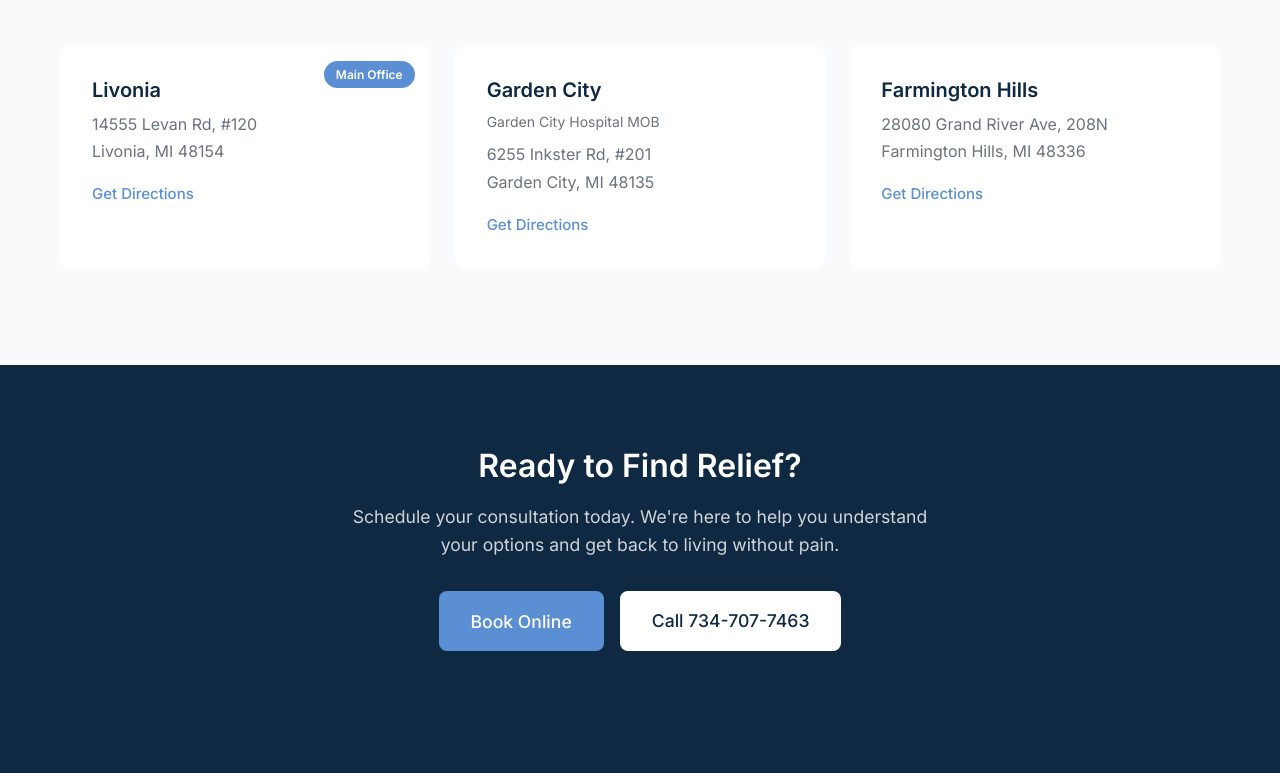
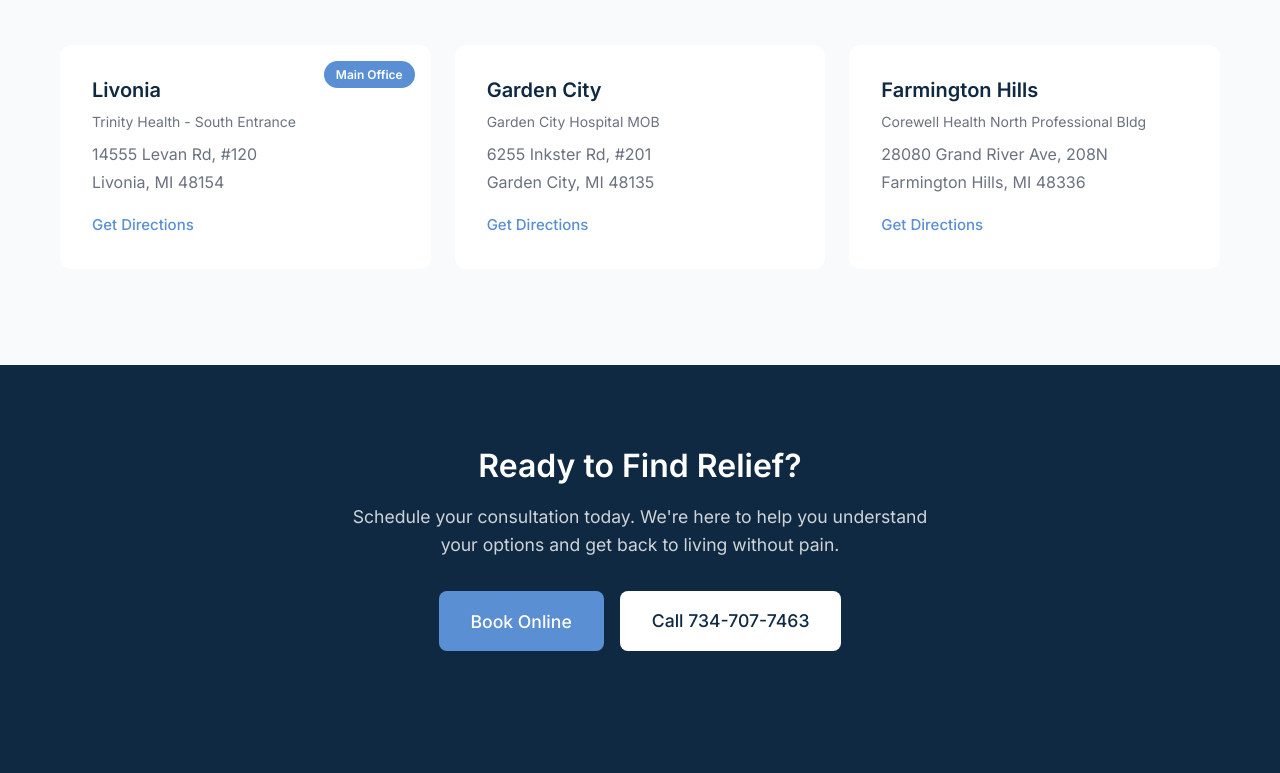
Before and after one commit to lucentspine/spinedocs-site, a plain HTML site: page index.html in a window 1280 px wide. Shown: the part 2840-3613 px from the top of the page. Drawn offline with Linux system fonts and the light colour scheme; a script that the page names is missing.

Commit message:
Add building names to Livonia and Farmington Hills locations
- Livonia: Trinity Health Livonia - South Entrance
- Farmington Hills: Corewell Health North Professional Building

Updated across locations.html, index.html, and contact.html

🤖 Generated with [Claude Code](https://claude.com/claude-code)

Co-Authored-By: Claude Opus 4.5 <noreply@anthropic.com>

```diff
--- a/index.html
+++ b/index.html
@@ -227,6 +227,7 @@
                 <div class="location-card">
                     <div class="location-badge">Main Office</div>
                     <h3>Livonia</h3>
+                    <p class="location-building">Trinity Health - South Entrance</p>
                     <address>
                         14555 Levan Rd, #120<br>
                         Livonia, MI 48154
@@ -244,6 +245,7 @@
                 </div>
                 <div class="location-card">
                     <h3>Farmington Hills</h3>
+                    <p class="location-building">Corewell Health North Professional Bldg</p>
                     <address>
                         28080 Grand River Ave, 208N<br>
                         Farmington Hills, MI 48336
```
Also changed, not shown: contact.html (+2 -0 lines), locations.html (+2 -0 lines).
